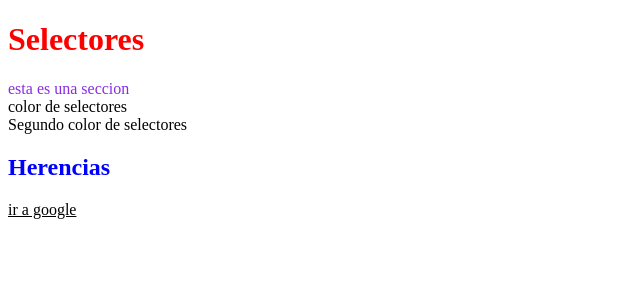
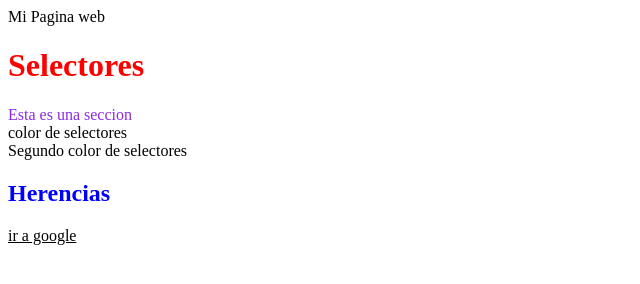
Before and after one commit to Gasoluis/Semana_4_clase1, a plain HTML site: page index.html in a window 1280 px wide. Shown: the whole page, without its empty margins (0-640 px from the left). Drawn offline with Linux system fonts and the light colour scheme.

Commit message:
tarea_version.3

```diff
--- a/index.html
+++ b/index.html
@@ -7,9 +7,10 @@
     <link rel="stylesheet" href="/styeles.css" />
 </head>
 <body>
+    <header>Mi Pagina web</header>
     <h1>Selectores</h1>
         <section>
-            <header>esta es una seccion</header>
+            <header>Esta es una seccion</header>
             <article>color de selectores</article>
             <article> Segundo color de selectores</article>
         </section>
```
